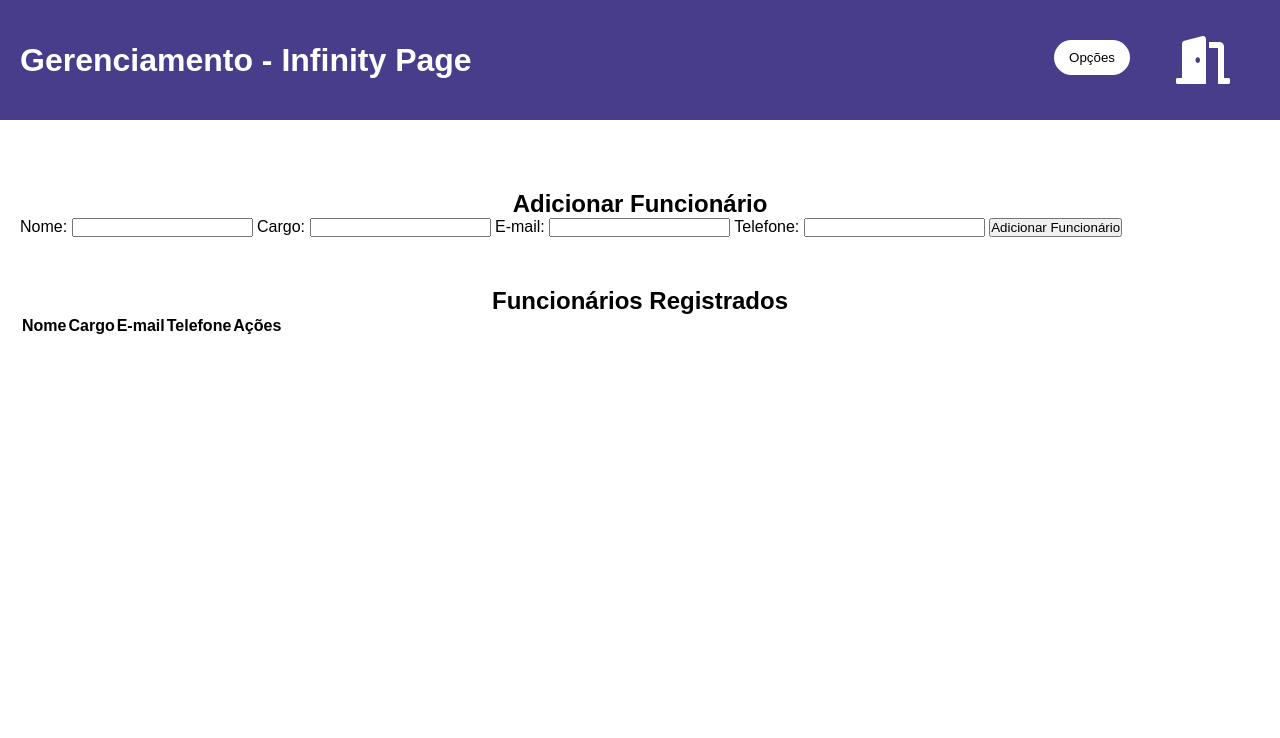
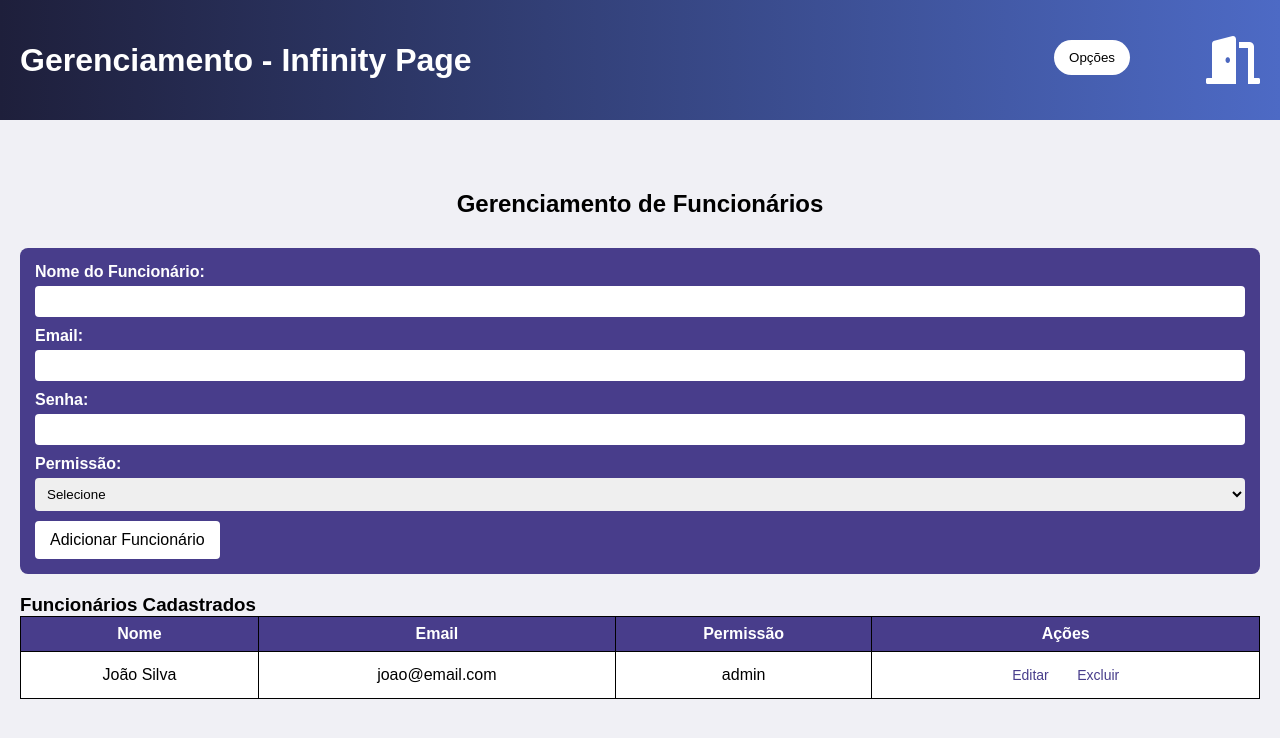
Before and after one commit to PedrinhoHenrique1/Infinity-Page, a PHP site: page /admin.html in a window 1280 px wide, after a click on "Funcionários". Shown: the top 738 px of the page. Run offline with PHP 8.4, Linux system fonts and the light colour scheme; lists and menus that the app fills with data are empty.

Commit message:
Redesign

```diff
--- a/admin.html
+++ b/admin.html
@@ -9,20 +9,20 @@
     <title> Gerenciamento </title>
 </head>
 
-<body-admin>
-    <header-admin>
+<body class="admin">
+    <header>
         <h1>Gerenciamento - Infinity Page </h1>
         <a href="login.html">
             <i class="fa-solid fa-door-open fa-3x" style="color: #ffffff;"></i>
         </a>
         <button class="menu-toggle-admin" onclick="toggleMenu()"> Opções </button>
-    </header-admin>
-    <nav-admin id="menu" class="menu">
+    </header>
+    <nav id="menu" class="menu">
         <button onclick="showSection('estoque')">Estoque</button>
         <button onclick="showSection('funcionarios')">Funcionários</button>
-    </nav-admin>
+    </nav>
     <main>
-        <section-estoque id="estoque" class="section">
+        <section id="estoque" class="section">
             <h2>Estoque</h2>
             <p>Gerencie os livros e produtos disponíveis na livraria.</p>
             <form id="form-estoque" class="form-estoque" onsubmit="adicionarItem(event)">
@@ -55,44 +55,56 @@
                 <tbody id="tabela-estoque">
                 </tbody>
             </table>
-        </section-estoque>
-        <section-func id="funcionarios" class="section" style="display: none;">
-            <section id="secao-adicionar-funcionario">
-                <h2>Adicionar Funcionário</h2>
-                <form id="form-funcionario" aria-labelledby="form-funcionario">
-                    <label for="nome-funcionario">Nome:</label>
-                    <input type="text" id="nome-funcionario" required>
+        </section>
+        <section id="funcionarios" class="section">
+            <h2>Gerenciamento de Funcionários</h2>
 
-                    <label for="cargo-funcionario">Cargo:</label>
-                    <input type="text" id="cargo-funcionario" required>
+            <form id="form-func" class="form-func" onsubmit="adicionarFuncionario(event)">
+                <label for="nome-func">Nome do Funcionário:</label>
+                <input type="text" id="nome-func" name="nome-func" required>
 
-                    <label for="email-funcionario">E-mail:</label>
-                    <input type="email" id="email-funcionario" required>
+                <label for="email-func">Email:</label>
+                <input type="email" id="email-func" name="email-func" required>
 
-                    <label for="telefone-funcionario">Telefone:</label>
-                    <input type="text" id="telefone-funcionario" required>
+                <label for="senha-func">Senha:</label>
+                <input type="password" id="senha-func" name="senha-func" required>
+
+                <label for="permissao-func">Permissão:</label>
+                <select id="permissao-func" name="permissao-func" required>
+                    <option value="">Selecione</option>
+                    <option value="Administrador">Administrador</option>
+                    <option value="Funcionário">Funcionário</option>
+                </select>
+                <br>
 
                 <button type="submit">Adicionar Funcionário</button>
             </form>
-            </section>
 
-            <section id="secao-listar-funcionarios">
-                <h2>Funcionários Registrados</h2>
-                <table id="tabela-funcionarios">
+            <h3>Funcionários Cadastrados</h3>
+            <table class="tabela-func">
                 <thead>
                     <tr>
                         <th>Nome</th>
-                            <th>Cargo</th>
-                            <th>E-mail</th>
-                            <th>Telefone</th>
+                        <th>Email</th>
+                        <th>Permissão</th>
                         <th>Ações</th>
                     </tr>
                 </thead>
-                    <tbody id="tabela-funcionarios-body">
+                <tbody id="tabela-func">
+                    <tr>
+                        <td>João Silva</td>
+                        <td>joao@email.com</td>
+                        <td>admin</td>
+                        <td>
+                            <button class="btn-acao-func" onclick="editarFuncionario(this)">Editar</button>
+                            <button class="btn-acao-func" onclick="excluirFuncionario(this)">Excluir</button>
+                        </td>
+                    </tr>
                 </tbody>
             </table>
         </section>
-        </section-func>
+
+
     </main>
     <script src="script.js"></script>
     </body>
--- a/inicial.css
+++ b/inicial.css
@@ -11,7 +11,7 @@ body {
 
 header,
 header-admin {
-    background-color: darkslateblue;
+    background: linear-gradient(to right, #1e1f3b, #4d6ac5);
     display: flex;
     align-items: center;
     justify-content: space-between;
@@ -254,13 +254,15 @@ h2 {
 }
 
 /*----------------------------------------------------------------------------------------------------------------------*/
-body-admin {
+/* Estilo Geral */
+body.admin {
     font-family: Arial, sans-serif;
     margin: 0;
     padding: 0;
+    background-color: #f0f0f5;
 }
 
-header-admin {
+header.admin {
     background-color: darkslateblue;
     color: white;
     padding: 10px 20px;
@@ -268,12 +270,17 @@ header-admin {
     position: relative;
 }
 
-header-admin i {
-    position: relative;
+header.admin i {
+    position: absolute;
     right: 30px;
+    top: 20px;
 }
 
-.menu-toggle-admin {
+.admin h1 {
+    color: white;
+}
+
+.admin .menu-toggle-admin {
     background-color: white;
     color: black;
     border: none;
@@ -301,26 +308,27 @@ header-admin i {
     border: none;
     cursor: pointer;
     border-radius: 20px;
+    transition: background-color 0.3s;
 }
 
-.menu button:hover {
+.admin .menu button:hover {
     background-color: cornflowerblue;
-    transition: 1.0s;
 }
 
-main {
+.admin main {
     padding: 20px;
 }
 
-.section-header {
+.admin .section {
     display: none;
 }
 
-.section.active {
+.admin .section.active {
     display: block;
 }
-/* Estoque ------------------------------------------------------------------------------------------------------------------------------------------------------*/
-.header-estoque {
+
+/* Estoque */
+.admin .header-estoque {
     background-color: cornflowerblue;
     color: white;
     padding: 15px 20px;
@@ -391,68 +399,42 @@ main {
     transition: background-color 0.3s;
 }
 
-.form-estoque button:hover {
+.admin .form-estoque button:hover {
     background-color: #5a5a9a;
 }
 
-h3 {
-    margin-top: 10px;
-    color: darkslateblue;
-}
-
-.tabela-estoque {
+.admin .tabela-estoque {
     width: 100%;
     border-collapse: collapse;
     margin-top: 20px;
+    background-color: white;
 }
 
-.tabela-estoque th, .tabela-estoque td {
+.admin .tabela-estoque th, .admin .tabela-estoque td {
     padding: 10px;
     text-align: left;
     border: 1px solid darkslateblue;
 }
 
-.tabela-estoque th {
+.admin .tabela-estoque th {
     background-color: darkslateblue;
     color: white;
 }
 
-.tabela-estoque tr:nth-child(even) {
+.admin .tabela-estoque tr:nth-child(even) {
     background-color: #f2f2f2;
 }
 
-.tabela-estoque tr:hover {
+.admin .tabela-estoque tr:hover {
     background-color: #e0e0e0;
 }
 
-.tabela-estoque .acoes {
+.admin .tabela-estoque .acoes {
     display: flex;
+    gap: 10px;
 }
 
-.tabela-estoque button {
-    background-color: darkslateblue;
-    color: white;
-    border: none;
-    padding: 5px 10px;
-    cursor: pointer;
-    border-radius: 5px;
-    transition: background-color 0.3s;
-    margin-left: 10px;
-}
-
-.tabela-estoque button:hover {
-    background-color: #5a5a9a;
-}
-
-.tabela-estoque button.remover {
-    background-color: #d9534f;
-}
-
-.tabela-estoque button.remover:hover {
-    background-color: #c9302c;
-}
-
-.tabela-estoque button {
+.admin .tabela-estoque button {
     background-color: darkslateblue;
     color: white;
     border: none;
@@ -462,6 +444,104 @@ h3 {
     transition: background-color 0.3s;
 }
 
-.tabela-estoque button:hover {
+.admin .tabela-estoque button:hover {
     background-color: #5a5a9a;
 }
+
+.admin .tabela-estoque button.remover {
+    background-color: #d9534f;
+}
+
+.admin .tabela-estoque button.remover:hover {
+    background-color: #c9302c;
+}
+
+/* Funcionários */
+.admin #section-func {
+    background-color: #4d505f;
+    color: white;
+    padding: 20px;
+    margin: 20px auto;
+    border-radius: 10px;
+    max-width: 800px;
+    font-family: "Poppins", sans-serif;
+}
+
+.admin #section-func h3 {
+    color: white;
+    margin-bottom: 20px;
+}
+
+.admin #form-func {
+    background-color: darkslateblue;
+    padding: 15px;
+    border-radius: 8px;
+    margin-bottom: 20px;
+    margin-top: 30px;
+}
+
+.admin #form-func label {
+    display: block;
+    margin-bottom: 5px;
+    font-weight: bold;
+    color: white;
+}
+
+.admin #form-func input,
+.admin #form-func select {
+    width: 100%;
+    padding: 8px;
+    margin-bottom: 10px;
+    border: none;
+    border-radius: 4px;
+}
+
+.admin #form-func button {
+    background-color: white;
+    color: black;
+    border: none;
+    padding: 10px 15px;
+    font-size: 16px;
+    border-radius: 4px;
+    cursor: pointer;
+    transition: background-color 0.3s;
+}
+
+.admin #form-func button:hover {
+    background-color: lightgray;
+}
+
+.admin .tabela-func {
+    width: 100%;
+    border-collapse: collapse;
+    background-color: white;
+    color: black;
+}
+
+.admin .tabela-func th,
+.admin .tabela-func td {
+    border: 1px solid black;
+    padding: 8px;
+    text-align: center;
+}
+
+.admin .tabela-func th {
+    background-color: darkslateblue;
+    color: white;
+}
+
+.admin .btn-acao-func {
+    background-color: white;
+    color: darkslateblue;
+    border: none;
+    padding: 5px 10px;
+    margin: 2px;
+    border-radius: 4px;
+    cursor: pointer;
+    font-size: 14px;
+    transition: background-color 0.3s;
+}
+
+.admin .btn-acao-func:hover {
+    background-color: lightgray;
+}
```
Also changed, not shown: other parts of inicial.css (+14 -14 lines), login.css (+47 -54 lines), login.html (+12 -9 lines), script.js (+107 -75 lines). Lines whose indentation alone changed are shown as unchanged.
